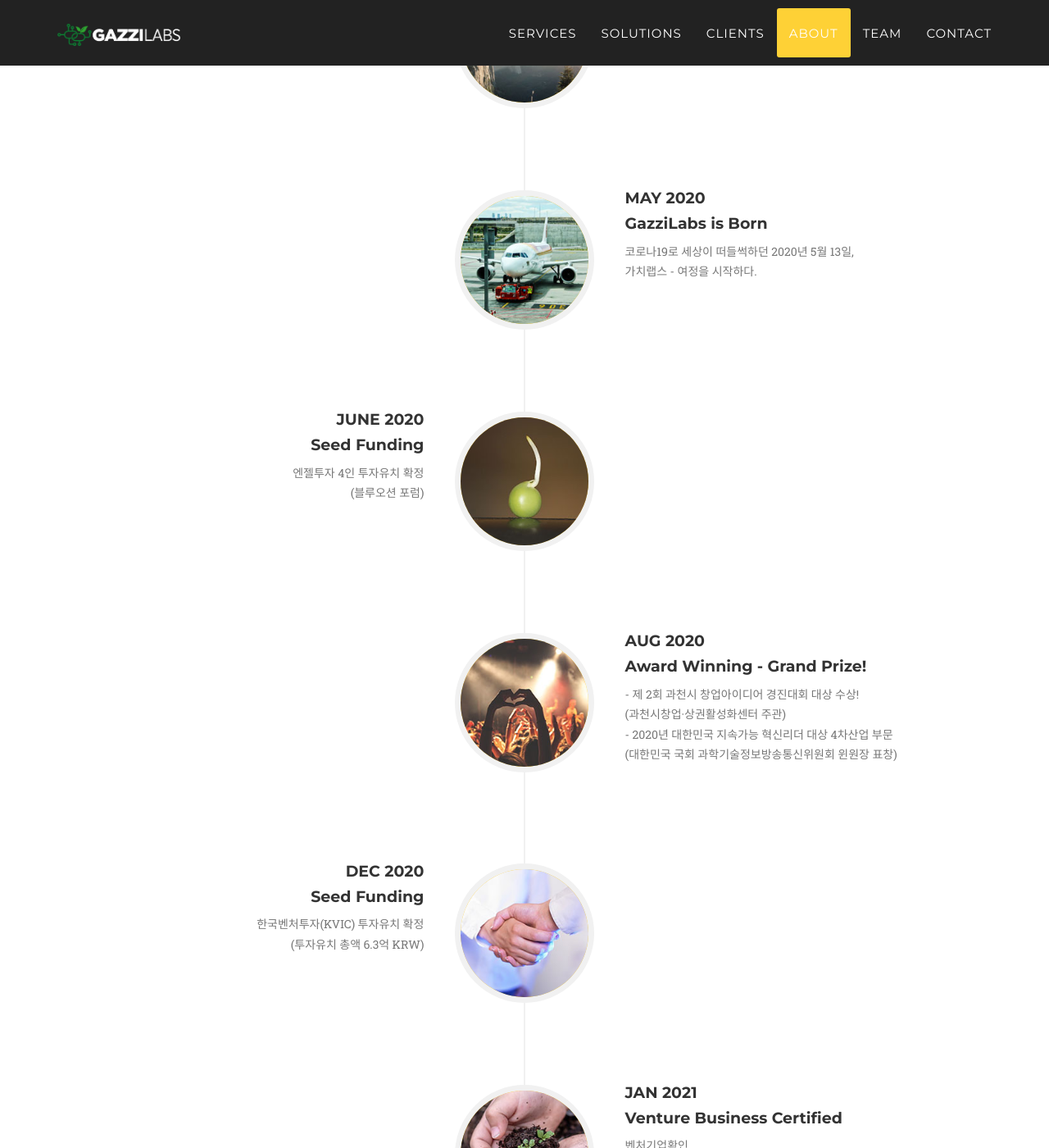
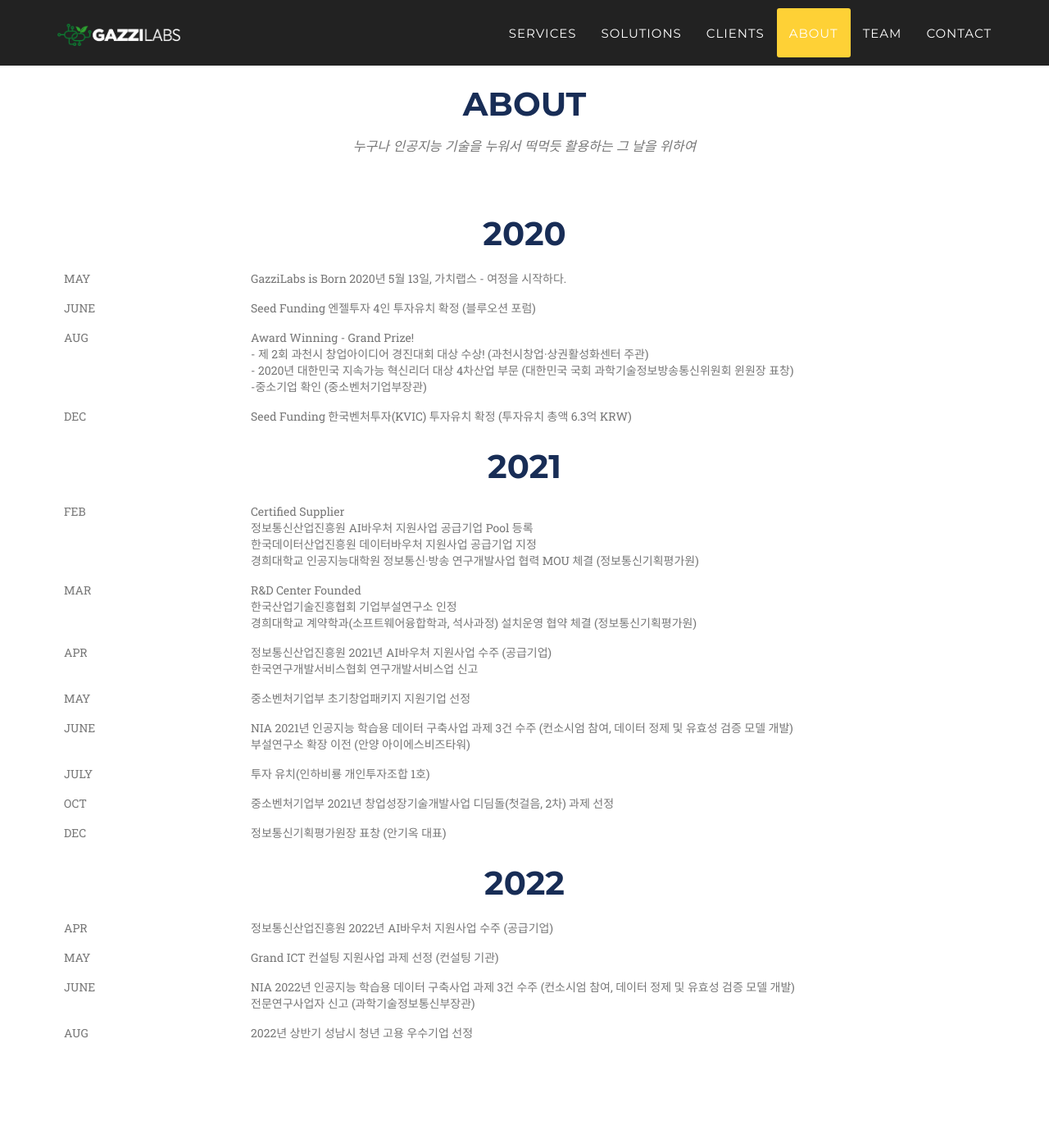
Before and after one commit to gazzilabs/gazzilabs.github.io, a Jekyll site: the page built from index.html, in a window 1280 px wide and 1400 px high, scrolled down 5464 px. Shown: the whole window at 82% size. Built offline with Jekyll 4.4.1, drawn with Linux system fonts in a browser that asks for light colours; some web fonts are replaced; some of the changed text lies outside the part shown.

Commit message:
Add files via upload
Update About

```diff
--- a/_includes/about.html
+++ b/_includes/about.html
@@ -1,132 +1,142 @@
 <!-- About Section -->
+<div class="row" style="background-color: #182D56; padding:50px;">
+    <div class="col-lg-8 col-lg-offset-2 text-center">
+        <div style="display: inline-block; margin-bottom: 20px;">
+            <i class="fa fa-dot-circle-o fa-2x fa-inverse" aria-hidden="true"></i>
+        </div>
+        <p class="large text-muted" style="color:#fff;">가치랩스는 영상처리 및 머신러닝 기술을 바탕으로 방송통신분야와 미디어 아카이브를 대상으로 대규모 비디오
+            데이터
+            처리를<br> 위한 응용 시스템 분야에서 수년간
+            연구개발 실무를 수행한 전문가들이 주축이 되어 시작하였습니다. 인공지능 기술을 보다 손쉽게,<br> 그리고 설명 가능한 방식으로 누구나 이용할 수 있도록 돕는 것이 우리의 목표입니다.
+        </p>
+
+    </div>
+</div>
+
 <section id="about">
     <div class="container">
         <div class="row">
             <div class="col-lg-12 text-center">
-                    <h2 class="section-heading">About</h2>
+                <h2 class="section-heading" style="color: #182D56;">About</h2>
                 <h3 class="section-subheading text-muted">누구나 인공지능 기술을 누워서 떡먹듯 활용하는 그 날을 위하여</h3>
             </div>
         </div>
         <div class="row">
             <div class="col-lg-12">
-                    <ul class="timeline">
-                        <li>
-                            <div class="timeline-image">
-                                <img class="img-circle img-responsive" src="img/about/1.jpg" alt="">
-                            </div>
-                            <div class="timeline-panel">
-                                <div class="timeline-heading">
-                                    <h4>Before founding-2020</h4>
-                                    <h4 class="subheading">Our Humble Beginnings</h4>
-                                </div>
-                                <div class="timeline-body">
-                                    <p class="text-muted">
-                                        준비의 시간, 사람과 생각을 모으다.
-                                    </p>
-                                </div>
-                            </div>
-                        </li>
-                        <li class="timeline-inverted">
-                            <div class="timeline-image">
-                                <img class="img-circle img-responsive" src="img/about/2.jpg" alt="">
-                            </div>
-                            <div class="timeline-panel">
-                                <div class="timeline-heading">
-                                    <h4>May 2020</h4>
-                                    <h4 class="subheading">GazziLabs is Born</h4>
-                                </div>
-                                <div class="timeline-body">
-                                    <p class="text-muted">코로나19로 세상이 떠들썩하던 2020년 5월 13일,<br>가치랩스 - 여정을 시작하다.</p>
-                                </div>
-                            </div>
-                        </li>
-                        <li>
-                            <div class="timeline-image">
-                                <img class="img-circle img-responsive" src="img/about/12.jpg" alt="">
-                            </div>
-                            <div class="timeline-panel">
-                                <div class="timeline-heading">
-                                    <h4>June 2020</h4>
-                                    <h4 class="subheading">Seed Funding</h4>
-                                </div>
-                                <div class="timeline-body">
-                                    <p class="text-muted">
-                                        엔젤투자 4인 투자유치 확정<br>(블루오션 포럼)
-                                    </p>
-                                </div>
-                            </div>
-                        </li>
-                        <li class="timeline-inverted">
-                            <div class="timeline-image">
-                                <img class="img-circle img-responsive" src="img/about/15.jpg" alt="">
-                            </div>
-                            <div class="timeline-panel">
-                                <div class="timeline-heading">
-                                    <h4>Aug 2020</h4>
-                                    <h4 class="subheading">Award Winning - Grand Prize!</h4>
-                                </div>
-                                <div class="timeline-body">
-                                    <p class="text-muted">
-                                        - 제 2회 과천시 창업아이디어 경진대회 대상 수상!<br>(과천시창업·상권활성화센터 주관)<br>
-                                        - 2020년 대한민국 지속가능 혁신리더 대상 4차산업 부문<br>(대한민국 국회 과학기술정보방송통신위원회 윈원장 표창)
-                                    </p>
-                                </div>
-                            </div>
-                        </li>
-                        <li>
-                            <div class="timeline-image">
-                                <img class="img-circle img-responsive" src="img/about/17.jpg" alt="">
-                            </div>
-                            <div class="timeline-panel">
-                                <div class="timeline-heading">
-                                    <h4>Dec 2020</h4>
-                                    <h4 class="subheading">Seed Funding</h4>
-                                </div>
-                                <div class="timeline-body">
-                                    <p class="text-muted">
-                                        한국벤처투자(KVIC) 투자유치 확정<br>(투자유치 총액 6.3억 KRW)
-                                    </p>
-                                </div>
-                            </div>
-                        </li>
-                        <li class="timeline-inverted">
-                            <div class="timeline-image">
-                                <img class="img-circle img-responsive" src="img/about/11.jpg" alt="">
-                            </div>
-                            <div class="timeline-panel">
-                                <div class="timeline-heading">
-                                    <h4>Jan 2021</h4>
-                                    <h4 class="subheading">Venture Business Certified</h4>
-                                </div>
-                                <div class="timeline-body">
-                                    <p class="text-muted">
-                                        벤처기업확인<br>(한국벤처캐피탈협회)
-                                    </p>
-                                </div>
-                            </div>
-                        </li>
-                        <li>
-                            <div class="timeline-image">
-                                <img class="img-circle img-responsive" src="img/about/4.jpg" alt="">
-                            </div>
-                            <div class="timeline-panel">
-                                <div class="timeline-heading">
-                                    <h4>Now and Future</h4>
-                                    <h4 class="subheading">Move Forward</h4>
-                                </div>
-                                <div class="timeline-body">
-                                    <p class="text-muted">큰 산을 오르듯 -<br>차곡차곡 그리고 차근차근 정중동의 걸음을 옮기다.</p>
-                                </div>
-                            </div>
-                        </li>
-                        <li class="timeline-inverted">
-                            <div class="timeline-image">
-                                <h4>Be Part
-                                    <br>Of Our
-                                    <br>Story!</h4>
-                            </div>
-                        </li>
-                    </ul>
+
+                <!--Edited 20221024 - 장기헌 - add history - START-->
+                <h2 class="section-heading text-center" style="color: #182D56;">2020</h2>
+                <table class="table" style="color: #777; font-size:14px;">
+                    <colgroup>
+                        <col span="1" style="width: 20%;">
+                        <col span="1" style="width: 80%;">
+                    </colgroup>
+                    <tr>
+                        <td class="hist_mount">MAY</td>
+                        <td>GazziLabs is Born 2020년 5월 13일, 가치랩스 - 여정을 시작하다.</td>
+                    </tr>
+                    <tr>
+                        <td class="hist_mount">JUNE</td>
+                        <td>Seed Funding 엔젤투자 4인 투자유치 확정 (블루오션 포럼)</td>
+                    </tr>
+                    <tr>
+                        <td class="hist_mount">AUG</td>
+                        <td>Award Winning - Grand Prize!<br>
+                            - 제 2회 과천시 창업아이디어 경진대회 대상 수상! (과천시창업·상권활성화센터 주관)<br>
+                            - 2020년 대한민국 지속가능 혁신리더 대상 4차산업 부문 (대한민국 국회 과학기술정보방송통신위원회 윈원장 표창)<br>
+                            -중소기업 확인 (중소벤처기업부장관)</td>
+                    </tr>
+                    <tr>
+                        <td class="hist_mount">DEC</td>
+                        <td>Seed Funding 한국벤처투자(KVIC) 투자유치 확정 (투자유치 총액 6.3억 KRW)</td>
+                    </tr>
+                </table>
+                <h2 class="section-heading text-center" style="color: #182D56;">2021</h2>
+                <table class="table" style="color: #777; font-size:14px;">
+                    <colgroup>
+                        <col span="1" style="width: 20%;">
+                        <col span="1" style="width: 80%;">
+                    </colgroup>
+                    <tr>
+                        <td class="hist_mount">FEB</td>
+                        <td>Certified Supplier<br>
+                            정보통신산업진흥원 AI바우처 지원사업 공급기업 Pool 등록<br>
+                            한국데이터산업진흥원 데이터바우처 지원사업 공급기업 지정<br>
+                            경희대학교 인공지능대학원 정보통신·방송 연구개발사업 협력 MOU 체결 (정보통신기획평가원)
+                        </td>
+                    </tr>
+                    <tr>
+                        <td class="hist_mount">MAR</td>
+                        <td>R&D Center Founded<br>
+                            한국산업기술진흥협회 기업부설연구소 인정<br>
+                            경희대학교 계약학과(소프트웨어융합학과, 석사과정) 설치운영 협약 체결 (정보통신기획평가원)<br>
+                        </td>
+                    </tr>
+                    <tr>
+                        <td class="hist_mount">APR</td>
+                        <td>정보통신산업진흥원 2021년 AI바우처 지원사업 수주 (공급기업)<br>
+                            한국연구개발서비스협회 연구개발서비스업 신고
+                        </td>
+                    </tr>
+                    <tr>
+                        <td class="hist_mount">MAY</td>
+                        <td>중소벤처기업부 초기창업패키지 지원기업 선정
+                        </td>
+                    </tr>
+                    <tr>
+                        <td class="hist_mount">JUNE</td>
+                        <td>NIA 2021년 인공지능 학습용 데이터 구축사업 과제 3건 수주 (컨소시엄 참여, 데이터 정제 및 유효성 검증 모델 개발)<br>
+                            부설연구소 확장 이전 (안양 아이에스비즈타워)
+                        </td>
+                    </tr>
+                    <tr>
+                        <td class="hist_mount">JULY</td>
+                        <td>투자 유치(인하비룡 개인투자조합 1호)
+                        </td>
+                    </tr>
+                    <tr>
+                        <td class="hist_mount">OCT</td>
+                        <td>중소벤처기업부 2021년 창업성장기술개발사업 디딤돌(첫걸음, 2차) 과제 선정
+                        </td>
+                    </tr>
+                    <tr>
+                        <td class="hist_mount">DEC</td>
+                        <td>정보통신기획평가원장 표창 (안기옥 대표)
+                        </td>
+                    </tr>
+                </table>
+                <h2 class="section-heading text-center" style="color: #182D56;">2022</h2>
+                <table class="table" style="color: #777; font-size:14px;">
+                    <colgroup>
+                        <col span="1" style="width: 20%;">
+                        <col span="1" style="width: 80%;">
+                    </colgroup>
+                    <tr>
+                        <td class="hist_mount">APR</td>
+                        <td>정보통신산업진흥원 2022년 AI바우처 지원사업 수주 (공급기업)
+                        </td>
+                    </tr>
+                    <tr>
+                        <td class="hist_mount">MAY</td>
+                        <td>Grand ICT 컨설팅 지원사업 과제 선정 (컨설팅 기관)
+                        </td>
+                    </tr>
+                    <tr>
+                        <td class="hist_mount">JUNE</td>
+                        <td>NIA 2022년 인공지능 학습용 데이터 구축사업 과제 3건 수주 (컨소시엄 참여, 데이터 정제 및 유효성 검증 모델 개발)<br>
+                            전문연구사업자 신고 (과학기술정보통신부장관)
+                        </td>
+                    </tr>
+                    <tr>
+                        <td class="hist_mount">AUG</td>
+                        <td>2022년 상반기 성남시 청년 고용 우수기업 선정
+                        </td>
+                    </tr>
+                </table>
+                <!--Edited 20221024 - 장기헌 - add history - END-->
+
+
+
             </div>
         </div>
     </div>
```
Lines whose indentation alone changed are shown as unchanged.
